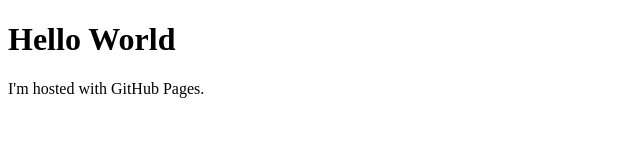
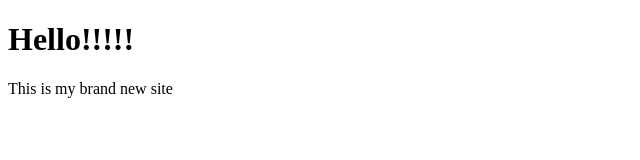
Before and after one commit to fdeberardinis/fdeberardinis.github.io, a plain HTML site: page index.html in a window 1280 px wide. Shown: the whole page, without its empty margins (0-640 px from the left). Drawn offline with Linux system fonts and the light colour scheme.

Commit message:
Update index.html

```diff
--- a/index.html
+++ b/index.html
@@ -1,7 +1,7 @@
 <!DOCTYPE html>
 <html>
 <body>
-<h1>Hello World</h1>
-<p>I'm hosted with GitHub Pages.</p>
+<h1>Hello!!!!!</h1>
+<p>This is my brand new site</p>
 </body>
 </html>
```
